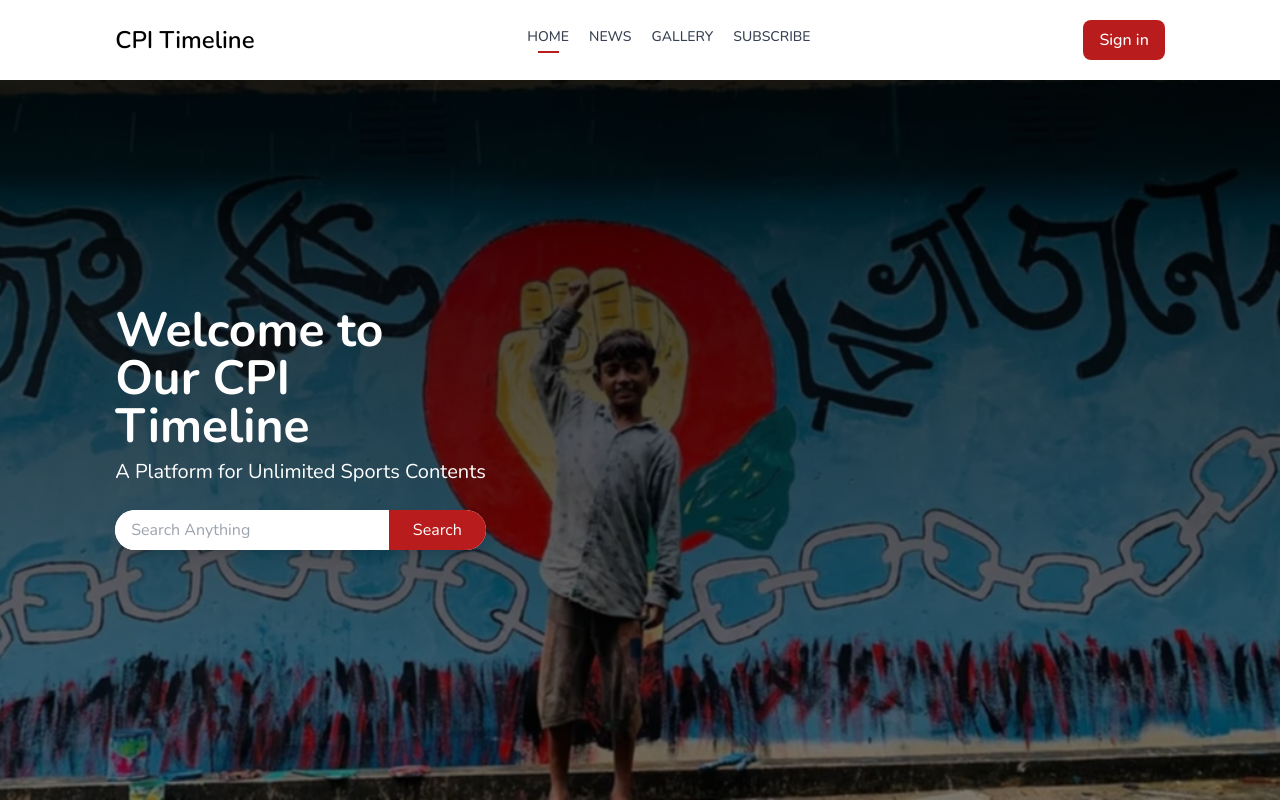
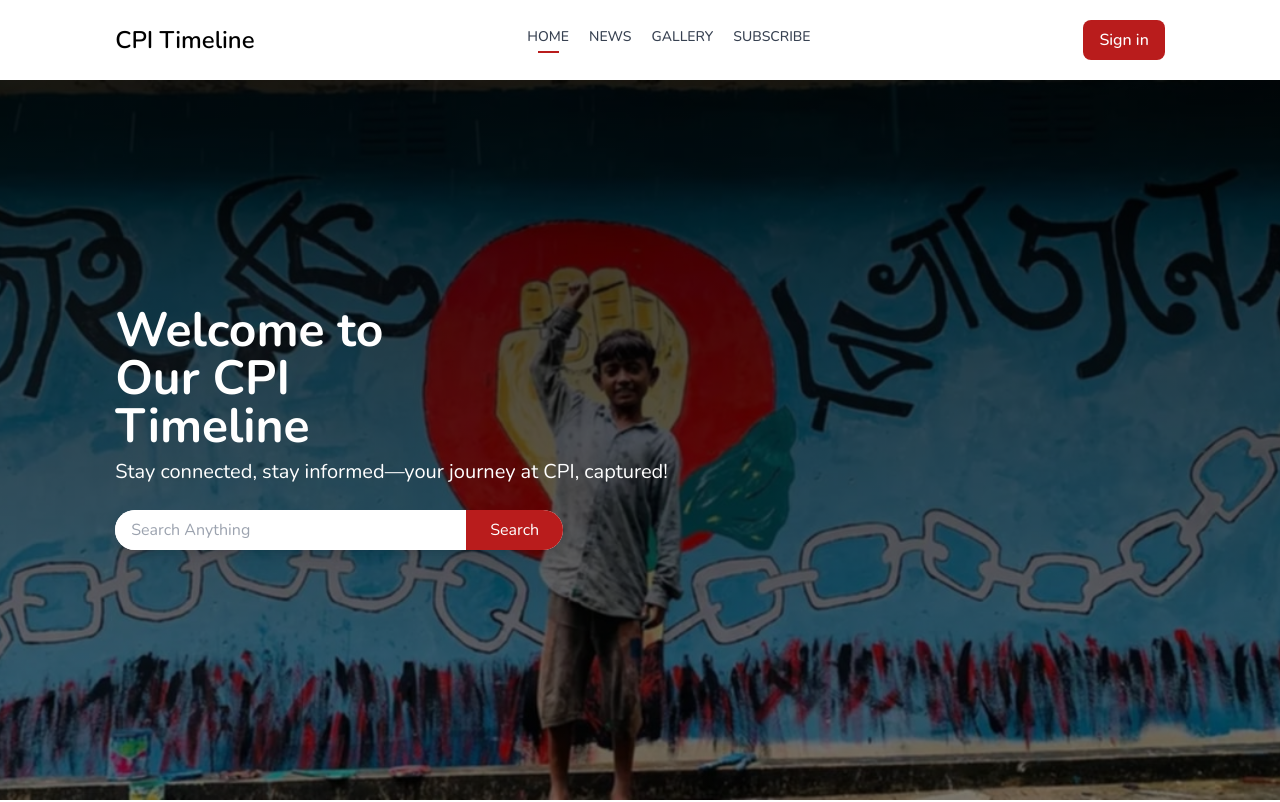
Before and after one commit to ayaj-uddin-24/cpi-timeline, a React (Vite) app in the folder frontend/: page / in a window 1280 px wide. Shown: the top 802 px of the page. Built offline with nearby package versions, Linux system fonts and the light colour scheme.

Commit message:
Update Hero.jsx

```diff
--- a/frontend/src/components/Hero.jsx
+++ b/frontend/src/components/Hero.jsx
@@ -12,7 +12,7 @@ const Hero = () => {
           Welcome to <br /> Our CPI <br /> Timeline
         </h1>
         <p className="text-lg md:text-xl mb-6">
-          A Platform for Unlimited Sports Contents
+         Stay connected, stay informed—your journey at CPI, captured!
         </p>
 
         <div className="flex items-center w-full max-w-md bg-white rounded-full overflow-hidden shadow-lg mb-6">
```
